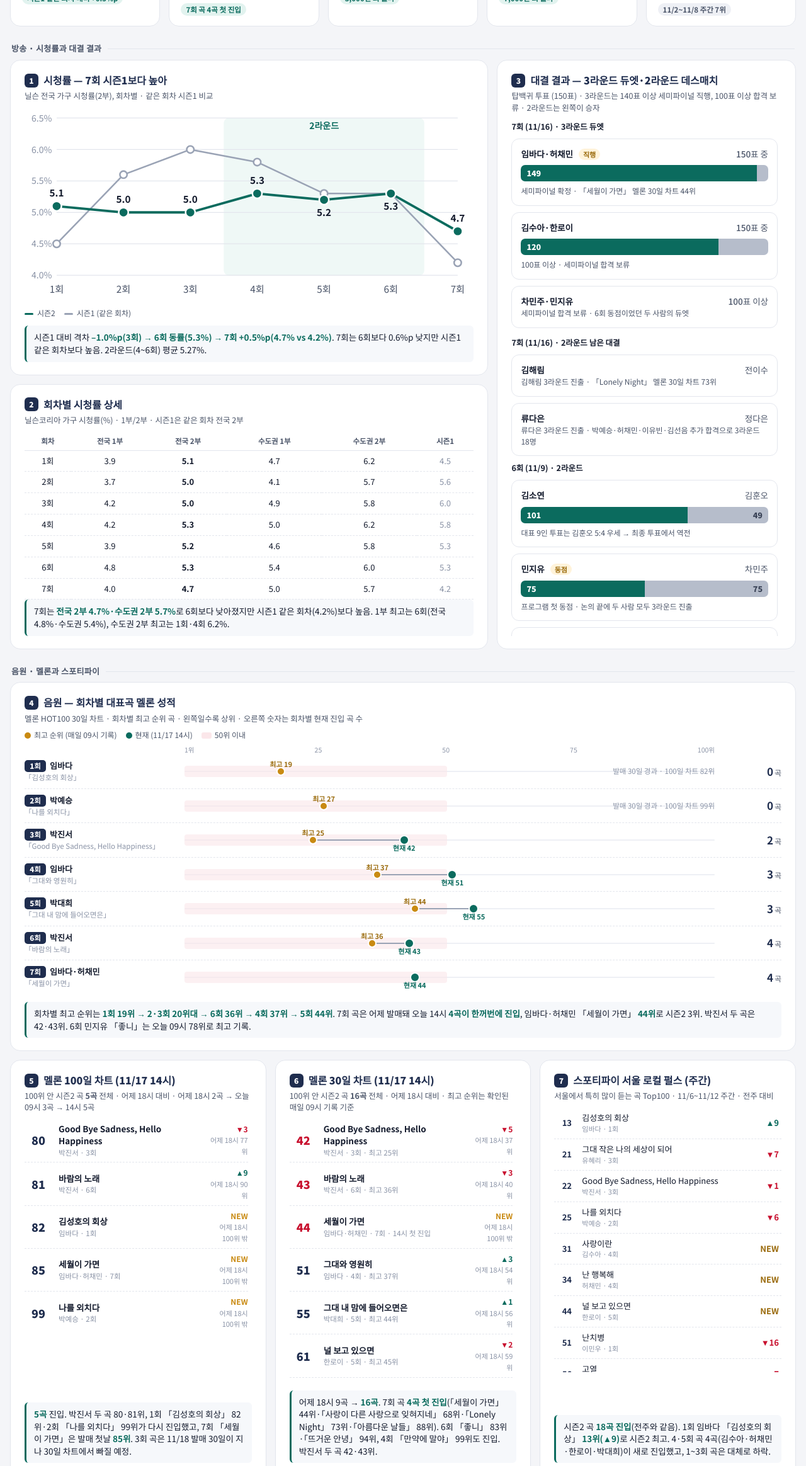
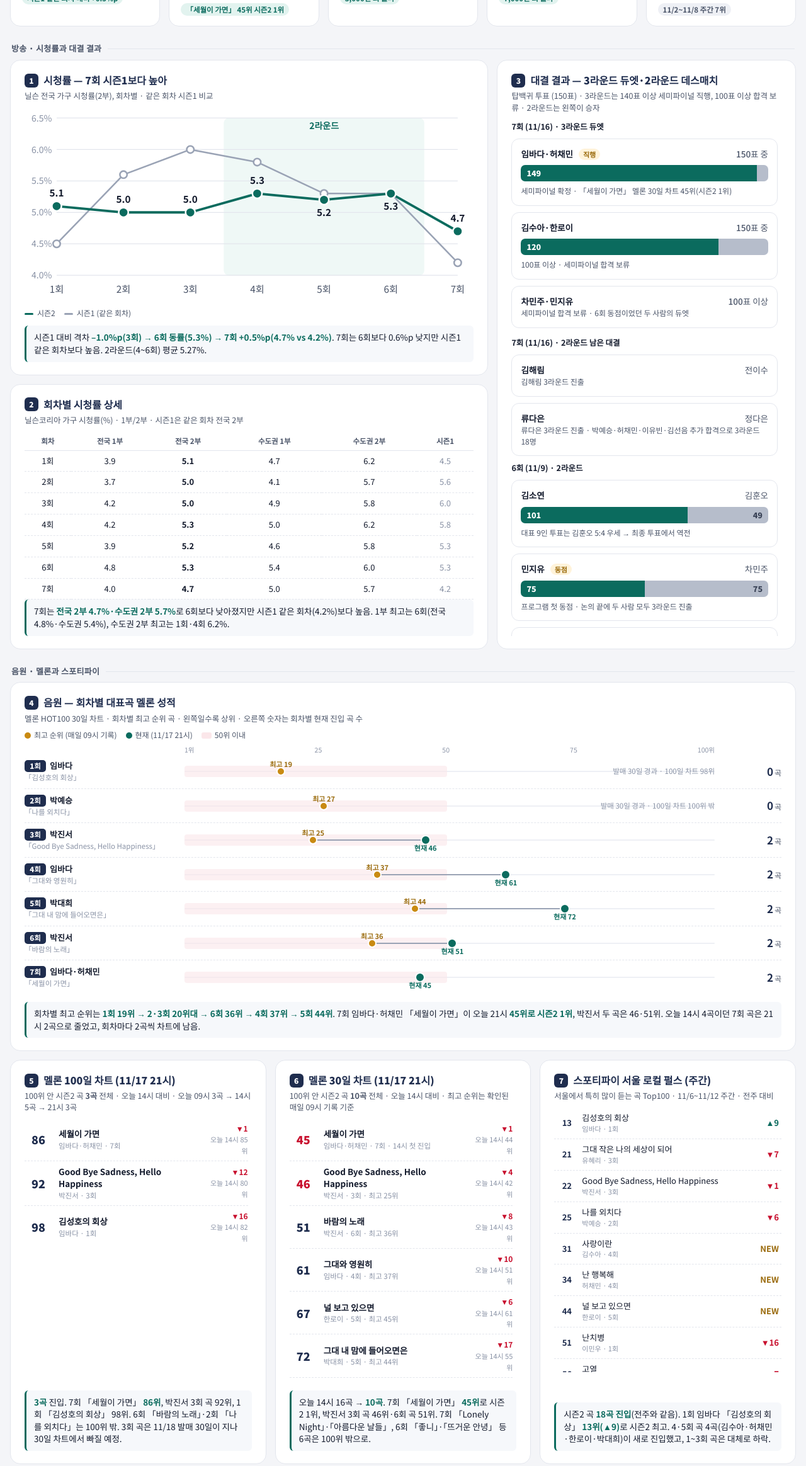
Before and after one commit to seoulshit/ballad2, a plain HTML site: page public/index.html in a window 1280 px wide. Shown: the part 472-2800 px from the top of the page at 63% size. Drawn offline with Linux system fonts and the light colour scheme.

Commit message:
11/17 21시 기준 업데이트: 멜론 30일 차트 10곡(세월이 가면 45위 시즌2 1위)·100일 차트 3곡, TOP100 진입 없음, 유튜브 7,985만
Co-Authored-By: Claude Opus 5.5 <noreply@anthropic.com>
Claude-Session: https://claude.ai/code/session_01V5qb9XNsq3fH2krWWEC7zC

```diff
--- a/public/index.html
+++ b/public/index.html
@@ -159,10 +159,10 @@ svg{display:block;width:100%;height:auto;overflow:visible}
 <div class="wrap">
 
 <section class="hero rv">
-  <span class="tag">11/17(화) 14시 기준</span><span class="tag ghost">공개 데이터 집계</span>
+  <span class="tag">11/17(화) 21시 기준</span><span class="tag ghost">공개 데이터 집계</span>
   <h1>우리들의 발라드2 · 1~7회 종합 반응</h1>
   <p>SBS 월 22시 · 1라운드 1~3회 / 2라운드(1:1 데스매치) 4~7회 / 3라운드(듀엣) 7회~</p>
-  <div class="headline">시청률은 7회 전국 2부 <b>4.7%로 시즌1 같은 회차(4.2%)보다 0.5%p 높고</b>, 음원은 <b>멜론 30일 차트 16곡</b>(7회 곡 4곡 첫 진입, 「세월이 가면」 44위), 유튜브 본방 무대 3,145만 회·4개 채널 합계 7,872만 회.<br>
+  <div class="headline">시청률은 7회 전국 2부 <b>4.7%로 시즌1 같은 회차(4.2%)보다 0.5%p 높고</b>, 음원은 <b>멜론 30일 차트 10곡</b>(7회 「세월이 가면」 45위로 시즌2 1위), 유튜브 본방 무대 3,182만 회·4개 채널 합계 7,985만 회.<br>
   7회 3라운드 듀엣에서 <b>임바다·허채민 149표로 세미파이널 직행</b> — 김수아·한로이(120표)·차민주·민지유도 100표를 넘겨 합격 보류.</div>
 </section>
 
@@ -171,14 +171,14 @@ svg{display:block;width:100%;height:auto;overflow:visible}
     <div class="num"><span data-count="4.7" data-dec="1">0</span><small>%</small></div>
     <div class="sub">수도권 2부 5.7% · 전국 1부 4.0%</div><span class="chip up">시즌1 같은 회차 대비 +0.5%p</span></div>
   <div class="kpi rv"><div class="bar"></div><div class="lab">멜론 HOT100 30일 차트 진입</div>
-    <div class="num"><span data-count="16">0</span><small>곡</small></div>
-    <div class="sub">100일 차트 5곡 · 11/17 14시 · 시즌2 최고 36위(11/15)</div><span class="chip up">7회 곡 4곡 첫 진입</span></div>
+    <div class="num"><span data-count="10">0</span><small>곡</small></div>
+    <div class="sub">100일 차트 3곡 · 11/17 21시 · 시즌2 최고 36위(11/15)</div><span class="chip up">「세월이 가면」 45위 시즌2 1위</span></div>
   <div class="kpi rv"><div class="bar"></div><div class="lab">유튜브 본방 무대 누적</div>
-    <div class="num"><span data-count="3145" data-sep="1">0</span><small>만 회</small></div>
+    <div class="num"><span data-count="3182" data-sep="1">0</span><small>만 회</small></div>
     <div class="sub">예능맛집 롱폼 48편 기준</div><span class="chip up">3,000만 회 돌파</span></div>
   <div class="kpi rv"><div class="bar"></div><div class="lab">유튜브 4개 채널 전체</div>
-    <div class="num"><span data-count="7872" data-sep="1">0</span><small>만 회</small></div>
-    <div class="sub">540편 · 롱폼 7,191만 + 쇼츠 681만</div><span class="chip up">7,000만 회 돌파</span></div>
+    <div class="num"><span data-count="7985" data-sep="1">0</span><small>만 회</small></div>
+    <div class="sub">546편 · 롱폼 7,291만 + 쇼츠 694만</div><span class="chip up">7,000만 회 돌파</span></div>
   <div class="kpi rv"><div class="bar"></div><div class="lab">넷플릭스 한국 TV 주간</div>
     <div class="num"><span data-count="5">0</span><small>주 연속 TOP10</small></div>
     <div class="sub">4위 → 5위 → 5위 → 5위 → 7위 (10/5~11/8)</div><span class="chip neu">11/2~11/8 주간 7위</span></div>
@@ -208,7 +208,7 @@ svg{display:block;width:100%;height:auto;overflow:visible}
     <div class="cap" style="margin-top:10px;font-weight:700;color:var(--ink)">7회 (11/16) · 3라운드 듀엣</div>
     <div class="match"><div class="row"><span>임바다·허채민 <span class="badge b-gold">직행</span></span><span class="l">150표 중</span></div>
       <div class="vs"><div class="w" data-w="149">149</div><div class="lo" data-w="1"></div></div>
-      <div class="note">세미파이널 확정 · 「세월이 가면」 멜론 30일 차트 44위</div></div>
+      <div class="note">세미파이널 확정 · 「세월이 가면」 멜론 30일 차트 45위(시즌2 1위)</div></div>
     <div class="match"><div class="row"><span>김수아·한로이</span><span class="l">150표 중</span></div>
       <div class="vs"><div class="w" data-w="120">120</div><div class="lo" data-w="30"></div></div>
       <div class="note">100표 이상 · 세미파이널 합격 보류</div></div>
@@ -216,7 +216,7 @@ svg{display:block;width:100%;height:auto;overflow:visible}
       <div class="note">세미파이널 합격 보류 · 6회 동점이었던 두 사람의 듀엣</div></div>
     <div class="cap" style="margin-top:14px;font-weight:700;color:var(--ink)">7회 (11/16) · 2라운드 남은 대결</div>
     <div class="match"><div class="row"><span>김해림</span><span class="l">전이수</span></div>
-      <div class="note">김해림 3라운드 진출 · 「Lonely Night」 멜론 30일 차트 73위</div></div>
+      <div class="note">김해림 3라운드 진출</div></div>
     <div class="match"><div class="row"><span>류다은</span><span class="l">정다은</span></div>
       <div class="note">류다은 3라운드 진출 · 박예승·허채민·이유빈·김선음 추가 합격으로 3라운드 18명</div></div>
     <div class="cap" style="margin-top:10px;font-weight:700;color:var(--ink)">6회 (11/9) · 2라운드</div>
@@ -258,23 +258,23 @@ svg{display:block;width:100%;height:auto;overflow:visible}
   <div class="card rv" id="c-music">
     <h2><span class="n">4</span>음원 — 회차별 대표곡 멜론 성적</h2>
     <div class="cap">멜론 HOT100 30일 차트 · 회차별 최고 순위 곡 · 왼쪽일수록 상위 · 오른쪽 숫자는 회차별 현재 진입 곡 수</div>
-    <div class="eplegend"><span><i class="dot best"></i>최고 순위 (매일 09시 기록)</span><span><i class="dot cur"></i>현재 (11/17 14시)</span><span><i class="zone"></i>50위 이내</span></div>
+    <div class="eplegend"><span><i class="dot best"></i>최고 순위 (매일 09시 기록)</span><span><i class="dot cur"></i>현재 (11/17 21시)</span><span><i class="zone"></i>50위 이내</span></div>
     <div id="eprank"></div>
-    <div class="takeaway">회차별 최고 순위는 <b>1회 19위 → 2·3회 20위대 → 6회 36위 → 4회 37위 → 5회 44위</b>. 7회 곡은 어제 발매돼 오늘 14시 <b>4곡이 한꺼번에 진입</b>, 임바다·허채민 「세월이 가면」 <b>44위</b>로 시즌2 3위. 박진서 두 곡은 42·43위. 6회 민지유 「좋니」는 오늘 09시 78위로 최고 기록.</div>
+    <div class="takeaway">회차별 최고 순위는 <b>1회 19위 → 2·3회 20위대 → 6회 36위 → 4회 37위 → 5회 44위</b>. 7회 임바다·허채민 「세월이 가면」이 오늘 21시 <b>45위로 시즌2 1위</b>, 박진서 두 곡은 46·51위. 오늘 14시 4곡이던 7회 곡은 21시 2곡으로 줄었고, 회차마다 2곡씩 차트에 남음.</div>
   </div>
 </section>
 <section class="swipe" id="swipe" aria-label="멜론 100일 차트·30일 차트·스포티파이 로컬 펄스 (옆으로 넘겨 보기)">
   <div class="card rv" id="c-rank100">
-    <h2><span class="n">5</span>멜론 100일 차트 (11/17 14시)</h2>
-    <div class="cap">100위 안 시즌2 곡 <b id="rkcount100"></b> 전체 · 어제 18시 대비 · 어제 18시 2곡 → 오늘 09시 3곡 → 14시 5곡</div>
+    <h2><span class="n">5</span>멜론 100일 차트 (11/17 21시)</h2>
+    <div class="cap">100위 안 시즌2 곡 <b id="rkcount100"></b> 전체 · 오늘 14시 대비 · 오늘 09시 3곡 → 14시 5곡 → 21시 3곡</div>
     <div id="ranklist100" class="rkscroll"></div>
-    <div class="takeaway"><b>5곡</b> 진입. 박진서 두 곡 80·81위, 1회 「김성호의 회상」 82위·2회 「나를 외치다」 99위가 다시 진입했고, 7회 「세월이 가면」은 발매 첫날 <b>85위</b>. 3회 곡은 11/18 발매 30일이 지나 30일 차트에서 빠질 예정.</div>
+    <div class="takeaway"><b>3곡</b> 진입. 7회 「세월이 가면」 <b>86위</b>, 박진서 3회 곡 92위, 1회 「김성호의 회상」 98위. 6회 「바람의 노래」·2회 「나를 외치다」는 100위 밖. 3회 곡은 11/18 발매 30일이 지나 30일 차트에서 빠질 예정.</div>
   </div>
   <div class="card rv" id="c-rank">
-    <h2><span class="n">6</span>멜론 30일 차트 (11/17 14시)</h2>
-    <div class="cap">100위 안 시즌2 곡 <b id="rkcount"></b> 전체 · 어제 18시 대비 · 최고 순위는 확인된 매일 09시 기록 기준</div>
+    <h2><span class="n">6</span>멜론 30일 차트 (11/17 21시)</h2>
+    <div class="cap">100위 안 시즌2 곡 <b id="rkcount"></b> 전체 · 오늘 14시 대비 · 최고 순위는 확인된 매일 09시 기록 기준</div>
     <div id="ranklist" class="rkscroll"></div>
-    <div class="takeaway">어제 18시 9곡 → <b>16곡</b>. 7회 곡 <b>4곡 첫 진입</b>(「세월이 가면」 44위·「사랑이 다른 사랑으로 잊혀지네」 68위·「Lonely Night」 73위·「아름다운 날들」 88위). 6회 「좋니」 83위·「뜨거운 안녕」 94위, 4회 「만약에 말야」 99위도 진입. 박진서 두 곡 42·43위.</div>
+    <div class="takeaway">오늘 14시 16곡 → <b>10곡</b>. 7회 「세월이 가면」 <b>45위</b>로 시즌2 1위, 박진서 3회 곡 46위·6회 곡 51위. 7회 「Lonely Night」·「아름다운 날들」, 6회 「좋니」·「뜨거운 안녕」 등 6곡은 100위 밖으로.</div>
   </div>
   <div class="card rv" id="c-sp">
     <h2><span class="n">7</span>스포티파이 서울 로컬 펄스 (주간)</h2>
@@ -289,27 +289,27 @@ svg{display:block;width:100%;height:auto;overflow:visible}
 <section class="grid g3" style="margin-top:8px">
   <div class="card rv" id="c-yt">
     <h2><span class="n">8</span>유튜브 — 회차별 본방 무대 누적 조회</h2>
-    <div class="cap">스브스 예능맛집 롱폼 본방 무대 합계 (11/17 14시) · 회차마다 공개 기간이 달라 단순 비교 불가</div>
+    <div class="cap">스브스 예능맛집 롱폼 본방 무대 합계 (11/17 21시) · 회차마다 공개 기간이 달라 단순 비교 불가</div>
     <svg viewBox="0 0 560 250" id="svg-yt" role="img" aria-label="회차별 유튜브 본방 무대 누적 조회"></svg>
-    <div class="takeaway">1회 본방 무대 합계 <b>1,065만 회</b>(김소연 무대가 시즌2 최다). 본방 무대 전체 합계는 <b>3,145만 회</b>(48편). 6회는 공개 8일 만에 269.2만으로 5회(15일, 272.5만)에 근접, 7회는 공개 1일 41.3만.</div>
+    <div class="takeaway">1회 본방 무대 합계 <b>1,069만 회</b>(김소연 무대가 시즌2 최다). 본방 무대 전체 합계는 <b>3,182만 회</b>(48편). 6회는 공개 8일 만에 274.1만으로 5회(15일, 274.9만)와 비슷, 7회는 공개 1일 58.2만.</div>
   </div>
   <div class="card rv" id="c-ep5">
     <h2><span class="n">9</span>7회 무대 영상 반응 (공개 1일)</h2>
     <div class="cap">스브스 예능맛집 본방 무대 조회수</div>
     <div id="ep5" style="margin-top:10px"></div>
-    <div class="takeaway">공개 하루 만에 <b>김수아·한로이 듀엣이 15.9만</b>으로 7회 1위. 149표로 세미파이널에 직행한 임바다·허채민은 5.5만이지만 음원은 「세월이 가면」이 멜론 30일 차트 44위로 7회 곡 중 가장 높음. 6회 박진서 무대는 116.3만, 김소연 103.9만.</div>
+    <div class="takeaway">공개 하루 만에 <b>김수아·한로이 듀엣이 23.5만</b>으로 7회 1위, 7회 조회의 40%. 149표로 세미파이널에 직행한 임바다·허채민은 9.5만이지만 음원은 「세월이 가면」이 멜론 30일 차트 45위로 시즌2 1위. 6회 박진서 무대는 119.0만, 김소연 105.0만.</div>
   </div>
   <div class="card rv" id="c-ch">
     <h2><span class="n">10</span>유튜브 채널별 비중</h2>
-    <div class="cap">4개 채널 합계 7,872만 회 (중복 제거, 11/17 14시)</div>
+    <div class="cap">4개 채널 합계 7,985만 회 (중복 제거, 11/17 21시)</div>
     <svg viewBox="0 0 300 170" id="svg-ch" role="img" aria-label="유튜브 채널별 조회 비중"></svg>
     <div id="chleg"></div>
   </div>
 </section>
 
 <div class="foot">
-기준: 시청률 닐슨코리아 지상파 일간 공개 자료(가구, 7회 11/16 방송분 반영) · 음원 멜론 HOT100 30일 차트·100일 차트(11/17 14시, 추이·최고 순위는 확인된 매일 09시 기록), 스포티파이 서울 로컬 펄스 주간(11/6~11/12) ·
-유튜브 스브스 예능맛집·SBS Entertainment·SBS·슴올 스테이지 4개 채널 공개 조회수 직접 집계(11/17 14시, 9/8 첫 공개 이후 제목·설명에 프로그램명이 들어간 영상, 시즌1 TOP6 팬콘서트 영상 제외) · 넷플릭스 Tudum 공식 주간 TOP10(11/2~11/8) · 대결 결과 방송 및 보도 교차 확인 ·
+기준: 시청률 닐슨코리아 지상파 일간 공개 자료(가구, 7회 11/16 방송분 반영) · 음원 멜론 HOT100 30일 차트·100일 차트(11/17 21시, 추이·최고 순위는 확인된 매일 09시 기록), 스포티파이 서울 로컬 펄스 주간(11/6~11/12) ·
+유튜브 스브스 예능맛집·SBS Entertainment·SBS·슴올 스테이지 4개 채널 공개 조회수 직접 집계(11/17 21시, 9/8 첫 공개 이후 제목·설명에 프로그램명이 들어간 영상, 시즌1 TOP6 팬콘서트 영상 제외) · 넷플릭스 Tudum 공식 주간 TOP10(11/2~11/8) · 대결 결과 방송 및 보도 교차 확인 ·
 원자료로 확인되지 않은 보도 수치는 제외 · 영상·음원은 회차별 공개 기간이 달라 참고 비교
 </div>
 </div>
@@ -346,7 +346,7 @@ function T(txt,attrs,parent){const t=E('text',attrs,parent);t.textContent=txt;re
 /* 2. 유튜브 회차별 */
 (function(){
   const s=document.getElementById('svg-yt'); const W=560,H=250,L=58,R=12,Tp=22,B=40;
-  const d=[[1065.4,'43일'],[693.4,'36일'],[464.3,'29일'],[338.6,'22일'],[272.5,'15일'],[269.2,'8일'],[41.3,'1일']]; const top=['김소연','박예승','박진서','임바다','박예승','박진서','김수아·한로이'];
+  const d=[[1069.4,'43일'],[696.0,'36일'],[466.8,'29일'],[342.2,'22일'],[274.9,'15일'],[274.1,'8일'],[58.2,'1일']]; const top=['김소연','박예승','박진서','임바다','박예승','박진서','김수아·한로이'];
   const max=1200, bw=48, x=i=>L+18+i*((W-L-R-36)/6), y=v=>Tp+(1-v/max)*(H-Tp-B);
   const g=E('g',{class:'grid'},s);[0,300,600,900,1200].forEach(v=>{E('line',{x1:L,x2:W-R,y1:y(v),y2:y(v)},g);T(v+'만',{x:L-6,y:y(v)+4,'text-anchor':'end','font-size':11,fill:'#8A93A6'},s)});
   d.forEach(([v,days],i)=>{const r2=i>=3; const h=y(0)-y(v);
@@ -362,13 +362,13 @@ function T(txt,attrs,parent){const t=E('text',attrs,parent);t.textContent=txt;re
 /* 3. 회차별 대표곡 (멜론 30일 차트) — 매 업데이트 때 cur·n 갱신, 새 회차는 행 추가 */
 (function(){
   /* [회차, 곡명, 참가자, 최고 순위(매일 09시 기록, 없으면 null), 현재 순위(30일 차트 100위 밖이면 null), 회차 곡 현재 진입 수, 현재 순위 없을 때 문구] */
-  const EP=[[1,'김성호의 회상','임바다',19,null,0,'발매 30일 경과 · 100일 차트 82위'],
-    [2,'나를 외치다','박예승',27,null,0,'발매 30일 경과 · 100일 차트 99위'],
-    [3,'Good Bye Sadness, Hello Happiness','박진서',25,42,2,''],
-    [4,'그대와 영원히','임바다',37,51,3,''],
-    [5,'그대 내 맘에 들어오면은','박대희',44,55,3,''],
-    [6,'바람의 노래','박진서',36,43,4,''],
-    [7,'세월이 가면','임바다·허채민',null,44,4,'']];
+  const EP=[[1,'김성호의 회상','임바다',19,null,0,'발매 30일 경과 · 100일 차트 98위'],
+    [2,'나를 외치다','박예승',27,null,0,'발매 30일 경과 · 100일 차트 100위 밖'],
+    [3,'Good Bye Sadness, Hello Happiness','박진서',25,46,2,''],
+    [4,'그대와 영원히','임바다',37,61,2,''],
+    [5,'그대 내 맘에 들어오면은','박대희',44,72,2,''],
+    [6,'바람의 노래','박진서',36,51,2,''],
+    [7,'세월이 가면','임바다·허채민',null,45,2,'']];
   const pos=r=>((r-1)/99*100).toFixed(2)+'%';
   const el=document.getElementById('eprank');
   const ax=document.createElement('div');ax.className='epaxis';ax.innerHTML='<div></div><div><span>1위</span><span>25</span><span>50</span><span>75</span><span>100위</span></div><div></div>';el.appendChild(ax);
@@ -384,41 +384,39 @@ function T(txt,attrs,parent){const t=E('text',attrs,parent);t.textContent=txt;re
 
 /* 4. 상위 곡 */
 (function(){
-  const rows=[[42,'Good Bye Sadness, Hello Happiness','박진서 · 3회 · 최고 25위',37],[43,'바람의 노래','박진서 · 6회 · 최고 36위',40],[44,'세월이 가면','임바다·허채민 · 7회 · 14시 첫 진입',0],
-    [51,'그대와 영원히','임바다 · 4회 · 최고 37위',54],[55,'그대 내 맘에 들어오면은','박대희 · 5회 · 최고 44위',56],[61,'널 보고 있으면','한로이 · 5회 · 최고 45위',59],
-    [66,'너무 아픈 사랑은 사랑이 아니었음을','김소연 · 6회 · 최고 63위',76],[68,'사랑이 다른 사랑으로 잊혀지네','김수아·한로이 · 7회 · 14시 첫 진입',0],[69,'그대 작은 나의 세상이 되어','유혜리 · 3회 · 최고 41위',67],
-    [71,'사랑이란','김수아 · 4회 · 최고 47위',81],[73,'Lonely Night','김해림 · 7회 · 14시 첫 진입',0],[76,'내게 사랑이 뭐냐고 물어본다면','박예승 · 5회 · 최고 80위',92],
-    [83,'좋니','민지유 · 6회 · 최고 78위',0],[88,'아름다운 날들','차민주·민지유 · 7회 · 14시 첫 진입',0],[94,'뜨거운 안녕','차민주 · 6회 · 최고 90위',0],
-    [99,'만약에 말야','김선음 · 4회 · 14시 첫 진입',0]];
-  /* p: 직전 파일(11/16 18시) 순위 · 0 = 100위 밖(NEW) · null = 미확인 */
-  const rows100=[[80,'Good Bye Sadness, Hello Happiness','박진서 · 3회',77],[81,'바람의 노래','박진서 · 6회',90],[82,'김성호의 회상','임바다 · 1회',0],[85,'세월이 가면','임바다·허채민 · 7회',0],[99,'나를 외치다','박예승 · 2회',0]];
-  /* rows100 p: 직전 파일(11/16 18시) 100일 차트 순위 */
+  const rows=[[45,'세월이 가면','임바다·허채민 · 7회 · 14시 첫 진입',44],[46,'Good Bye Sadness, Hello Happiness','박진서 · 3회 · 최고 25위',42],[51,'바람의 노래','박진서 · 6회 · 최고 36위',43],
+    [61,'그대와 영원히','임바다 · 4회 · 최고 37위',51],[67,'널 보고 있으면','한로이 · 5회 · 최고 45위',61],[72,'그대 내 맘에 들어오면은','박대희 · 5회 · 최고 44위',55],
+    [74,'너무 아픈 사랑은 사랑이 아니었음을','김소연 · 6회 · 최고 63위',66],[75,'그대 작은 나의 세상이 되어','유혜리 · 3회 · 최고 41위',69],[77,'사랑이 다른 사랑으로 잊혀지네','김수아·한로이 · 7회 · 14시 첫 진입',68],
+    [96,'사랑이란','김수아 · 4회 · 최고 47위',71]];
+  /* p: 직전 파일(11/17 14시) 순위 · 0 = 100위 밖(NEW) · null = 미확인 */
+  const rows100=[[86,'세월이 가면','임바다·허채민 · 7회',85],[92,'Good Bye Sadness, Hello Happiness','박진서 · 3회',80],[98,'김성호의 회상','임바다 · 1회',82]];
+  /* rows100 p: 직전 파일(11/17 14시) 100일 차트 순위 */
   function render(id,cid,list,lab){const el=document.getElementById(id); document.getElementById(cid).textContent=list.length+'곡';
   list.forEach(([r,t,a,p],i)=>{const d=document.createElement('div');d.className='rank';
     const diff=p==null?'<span style="color:var(--mute)">–</span>':p===0?'<span style="color:var(--gold)">NEW</span>':(p-r>0?`<span style="color:var(--teal)">▲${p-r}</span>`:(p-r<0?`<span style="color:var(--red)">▼${r-p}</span>`:'–'));
     d.innerHTML=`<div class="rk ${r<=50?'hot':''}" data-count="${r}">0</div><div class="t">${t}<small>${a}</small></div><div class="d">${diff}<br><span style="color:var(--mute);font-weight:400;font-size:11px">${p==null?lab+' 미확인':p===0?lab+' 100위 밖':lab+' '+p+'위'}</span></div>`;
     el.appendChild(d)})}
-  render('ranklist','rkcount',rows,'어제 18시');
-  render('ranklist100','rkcount100',rows100,'어제 18시');
+  render('ranklist','rkcount',rows,'오늘 14시');
+  render('ranklist100','rkcount100',rows100,'오늘 14시');
 })();
 
 /* 6. 5회 영상 */
 (function(){
-  const d=[['김수아·한로이 (보류)',15.9,'var(--gold)'],['임바다·허채민 (직행)',5.5,'var(--teal)'],['김해림 (승)',5.2,'var(--teal)'],['차민주·민지유 (보류)',5.0,'var(--gold)'],['전이수 (패)',4.9,'var(--s1)'],['정다은 (패)',2.6,'var(--s1)'],['류다은 (승)',2.3,'var(--teal)']];
+  const d=[['김수아·한로이 (보류)',23.5,'var(--gold)'],['임바다·허채민 (직행)',9.5,'var(--teal)'],['차민주·민지유 (보류)',6.8,'var(--gold)'],['김해림 (승)',6.4,'var(--teal)'],['전이수 (패)',6.1,'var(--s1)'],['정다은 (패)',3.1,'var(--s1)'],['류다은 (승)',2.9,'var(--teal)']];
   const el=document.getElementById('ep5');
   d.forEach(([n,v,c])=>{const r=document.createElement('div');r.className='hb';r.innerHTML=`<div class="nm">${n}</div><div class="tr"><div class="fl" style="background:${c}" data-w="${v/d[0][1]*100}"></div></div><div class="v">${v.toFixed(1)}만</div>`;el.appendChild(r)});
 })();
 
 /* 7. 채널 도넛 */
 (function(){
-  const s=document.getElementById('svg-ch'); const d=[['스브스 예능맛집',4883,'#0B6B5E'],['SBS Entertainment',1911,'#2C3E6B'],['SBS (@SBSNOW)',630,'#C98A12'],['슴올 스테이지',448,'#C8102E']];
+  const s=document.getElementById('svg-ch'); const d=[['스브스 예능맛집',4939,'#0B6B5E'],['SBS Entertainment',1951,'#2C3E6B'],['SBS (@SBSNOW)',642,'#C98A12'],['슴올 스테이지',452,'#C8102E']];
   const tot=d.reduce((a,b)=>a+b[1],0), cx=85,cy=85,r=62,sw=26, C=2*Math.PI*r; let off=0;
   E('circle',{cx,cy,r,fill:'none',stroke:'#EEF0F5','stroke-width':sw},s);
   d.forEach(([n,v,c],i)=>{const len=v/tot*C; const seg=E('circle',{cx,cy,r,fill:'none',stroke:c,'stroke-width':sw,'stroke-dasharray':`0 ${C}`,transform:`rotate(-90 ${cx} ${cy})`,class:'hit'},s);
     seg.dataset.d=`${Math.max(len-2,0)} ${C-Math.max(len-2,0)}`; seg.dataset.o=-off; seg.style.transition=`stroke-dasharray 1s ease ${i*.2}s`; seg.setAttribute('stroke-dashoffset',-off); off+=len;
     bindTip(seg,`${n} · ${v.toLocaleString()}만 회 · ${(v/tot*100).toFixed(0)}%`)});
-  T('7,872만',{x:cx,y:cy+2,'text-anchor':'middle','font-size':17,'font-weight':900,fill:'#1F2D4E'},s);
-  T('540편',{x:cx,y:cy+20,'text-anchor':'middle','font-size':11,fill:'#8A93A6'},s);
+  T('7,985만',{x:cx,y:cy+2,'text-anchor':'middle','font-size':17,'font-weight':900,fill:'#1F2D4E'},s);
+  T('546편',{x:cx,y:cy+20,'text-anchor':'middle','font-size':11,fill:'#8A93A6'},s);
   const lg=document.getElementById('chleg');
   d.forEach(([n,v,c])=>{const r=document.createElement('div');r.className='hb';r.style.gridTemplateColumns='14px 1fr 110px';
     r.innerHTML=`<div style="width:12px;height:12px;border-radius:3px;background:${CM[c]||c}"></div><div class="nm">${n}</div><div class="v">${(v/tot*100).toFixed(0)}% <span style="color:var(--mute);font-weight:400">${v.toLocaleString()}만</span></div>`;lg.appendChild(r)});
```
